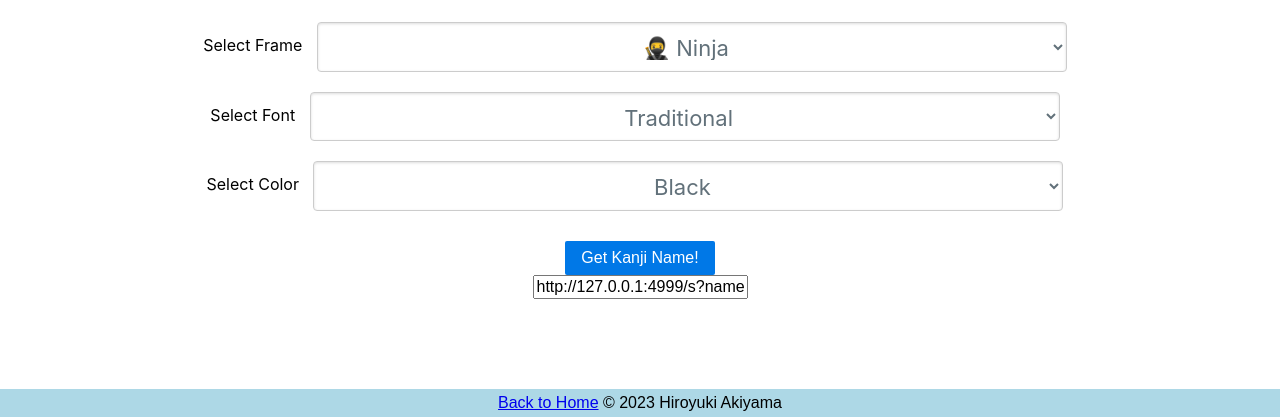
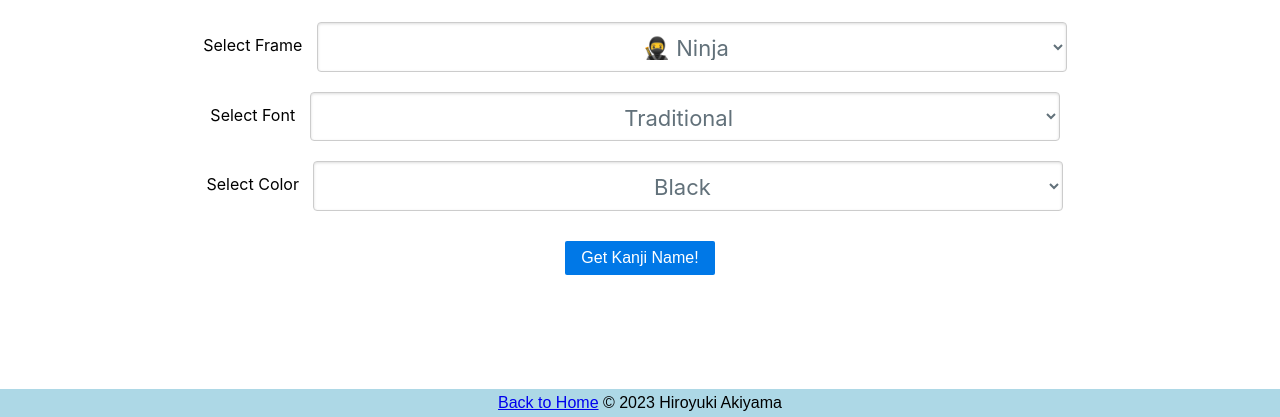
Before and after one commit to Hi-ak/kanjininja_dev_20230914, a Flask app: template templates/kanji_image.html in a window 1280 px wide. Shown: the part 828-1245 px from the top of the page. Run offline with Flask 3, Linux system fonts and the light colour scheme; the template is opened without the code that fills it: most values are stand-ins (such as "Sample title", 1, 10 or a date in 2020); parts of the project's set-up code (start-up, migrations or seed data) failed here and were passed over; some libraries are stand-ins or nearby versions; some web fonts are replaced.

Commit message:
Image Share機能のバグを修正

```diff
--- a/templates/kanji_image.html
+++ b/templates/kanji_image.html
@@ -96,7 +96,7 @@
             </form>
 
         </div>
-        <input id="copy_link" value="http://127.0.0.1:4999/s?name={{ eng_name }}&img={{ img_name }}">
+        <input id="copy_link" value="http://kanjininja.com/index.cgi/s?name={{ eng_name }}&img={{ img_name }}" style="visibility: hidden;">
         <script>
             var select_frame_style = document.getElementById("select_frame_style");
             var previous_frame_style = {{frame_style|tojson}};
```
